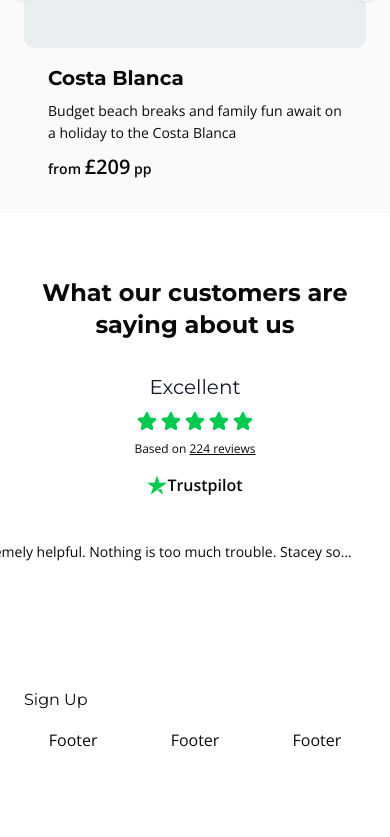
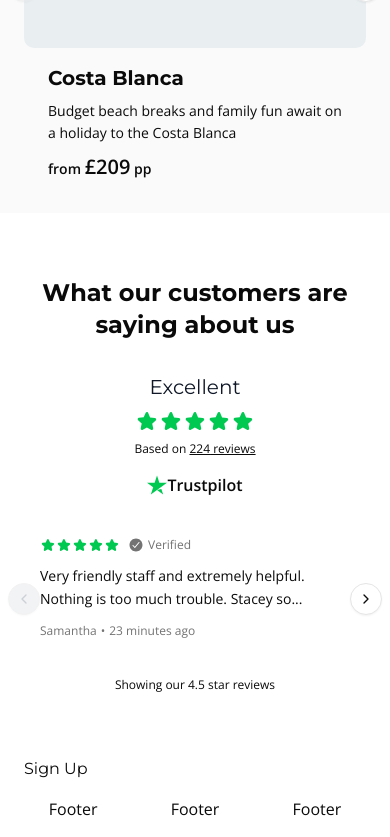
Before and after one commit to Mokiwara-D/Seashell, a React (Vite) app: page / in a window 390 px wide. Shown: the part 3069-3906 px from the top of the page. Before the commit the page ends 3837 px from the top, so only its background shows below. Built offline with nearby package versions, Linux system fonts and the light colour scheme.

Commit message:
Update CustomerReviews component layout for improved responsiveness by adjusting flex properties and ensuring proper alignment of the Trustpilot badge and reviews carousel.

```diff
--- a/src/components/sections/customer-reviews/CustomerReviews.tsx
+++ b/src/components/sections/customer-reviews/CustomerReviews.tsx
@@ -24,14 +24,14 @@ function CustomerReviews() {
       </div>
 
       {/* Content Layout */}
-      <div className="flex flex-col items-start md:gap-8 lg:flex-row lg:items-center xl:gap-4">
+      <div className="flex max-w-full flex-col items-start gap-6 md:gap-8 lg:flex-row lg:items-center xl:gap-4">
         {/* Trustpilot Badge - Left Side */}
         <div className="flex w-full justify-center lg:w-1/4 lg:justify-start">
           <TrustpilotBadge data={trustpilotData} />
         </div>
 
         {/* Reviews Carousel - Right Side */}
-        <div className="flex w-full grow flex-col items-start">
+        <div className="flex w-full grow flex-col md:items-start">
           <Carousel
             opts={{
               align: 'start',
```
